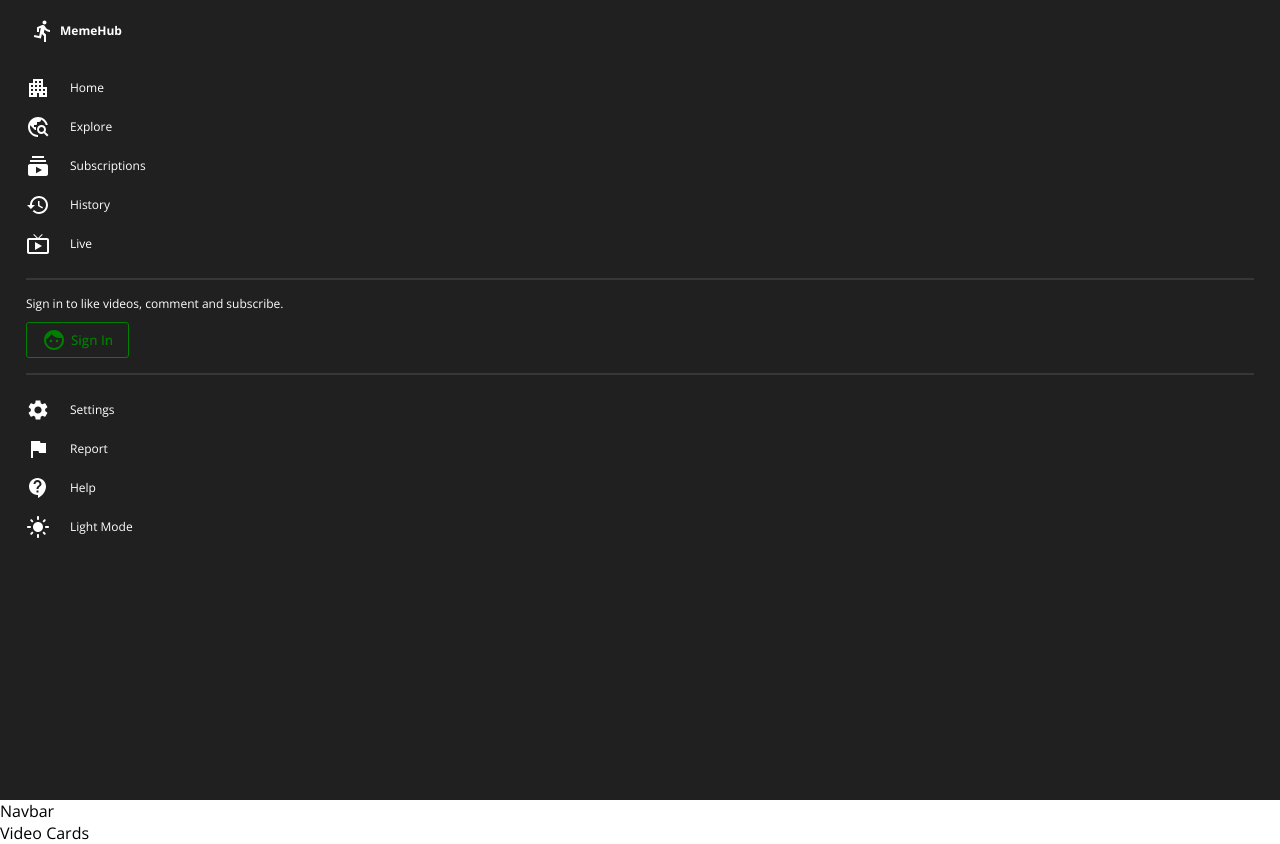
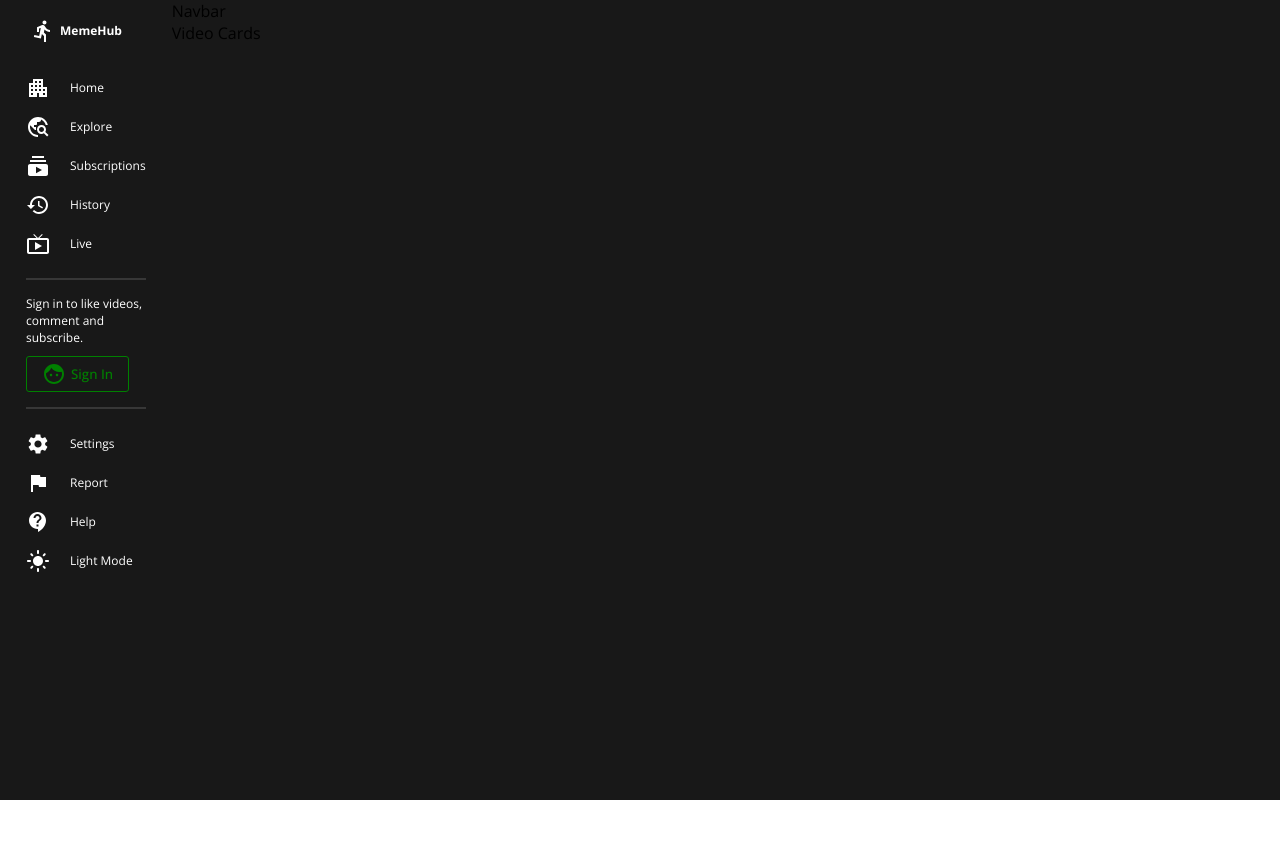
Before and after one commit to Json-Ram/MemeHub, a React (Create React App) app in the folder client/: page / in a window 1280 px wide. After the commit the page ends 800 px from the top, so only its background shows below. Built offline with nearby package versions, Linux system fonts and the light colour scheme.

Commit message:
Implement dark,light mode

```diff
--- a/client/package.json
+++ b/client/package.json
@@ -3,6 +3,10 @@
   "version": "0.1.0",
   "private": true,
   "dependencies": {
+    "@emotion/react": "^11.10.0",
+    "@emotion/styled": "^11.10.0",
+    "@mui/icons-material": "^5.8.4",
+    "@mui/material": "^5.9.3",
     "@testing-library/jest-dom": "^5.16.4",
     "@testing-library/react": "^13.1.1",
     "@testing-library/user-event": "^13.5.0",
--- a/client/src/App.js
+++ b/client/src/App.js
@@ -1,17 +1,27 @@
-import styled from "styled-components";
+import styled, { ThemeProvider } from "styled-components";
 import Menu from "./components/Menu";
 import Navbar from "./components/Navbar";
+import { darkTheme, lightTheme } from "./utils/Theme.js";
+import { useState } from "react";
 
-const Container = styled.div``;
+const Container = styled.div`
+  display: flex;
+`;
 
-const Main = styled.div``;
+const Main = styled.div`
+  flex: 7;
+  background-color: ${({theme}) => theme.bg}
+`;
 
 const Wrapper = styled.div``;
 
 function App() {
+  const [darkMode, setDarkMode] = useState(true);
+
   return (
+    <ThemeProvider theme={darkMode ? darkTheme : lightTheme}>
     <Container>
-      <Menu />
+      <Menu darkMode={darkMode} setDarkMode={setDarkMode} />
       <Main>
         <Navbar />
         <Wrapper>
@@ -19,6 +29,7 @@
         </Wrapper>
       </Main>
     </Container>
+    </ThemeProvider>
   );
 }
 
--- a/client/src/components/Menu.jsx
+++ b/client/src/components/Menu.jsx
@@ -15,9 +15,9 @@
 
 const Container = styled.div`
   flex: 1;
-  background-color: #202020;
+  background-color: ${({theme}) =>theme.bg};
   height: 100vh;
-  color: white;
+  color: ${({theme}) =>theme.text};
   font-size: 12px;
   position: sticky;
   top: 0;
@@ -49,7 +49,7 @@
 
 const Hr = styled.div`
   margin: 15px 0px;
-  border: 0.5px solid #373737;
+  border: 0.5px solid ${({theme}) =>theme.soft};
 `;
 
 const Login = styled.div`
@@ -70,7 +70,14 @@
   gap: 5px;
 `;
 
-const Menu = () => {
+//const Title = styled.h2`
+//  font-size: 12px;
+//  font-weight: 500;
+//  color: #aaaaaa;
+//  margin-bottm: 20px;
+//`;
+
+const Menu = ({darkMode, setDarkMode}) => {
   return (
     <Container>
       <Wrapper>
@@ -120,7 +127,7 @@
           <ContactSupportIcon />
           Help
         </Item>
-        <Item>
+        <Item onClick={()=>setDarkMode(!darkMode)}>
           <LightModeIcon />
           Light Mode
         </Item>
--- /dev/null
+++ b/client/src/utils/Theme.js
@@ -0,0 +1,15 @@
+export const darkTheme = {
+  bg: "#181818",
+  bgLighter: "#202020",
+  text:"white",
+  textSoft: "#aaaaaa",
+  soft: "#373737"
+}
+
+export const lightTheme = {
+  bg: "#f9f9f9",
+  bgLighter: "white",
+  text:"black",
+  textSoft: "#606060",
+  soft: "#f5f5f5"
+}
```
Also changed, not shown: 1 other file (tests, documents, lock files or other folders).
